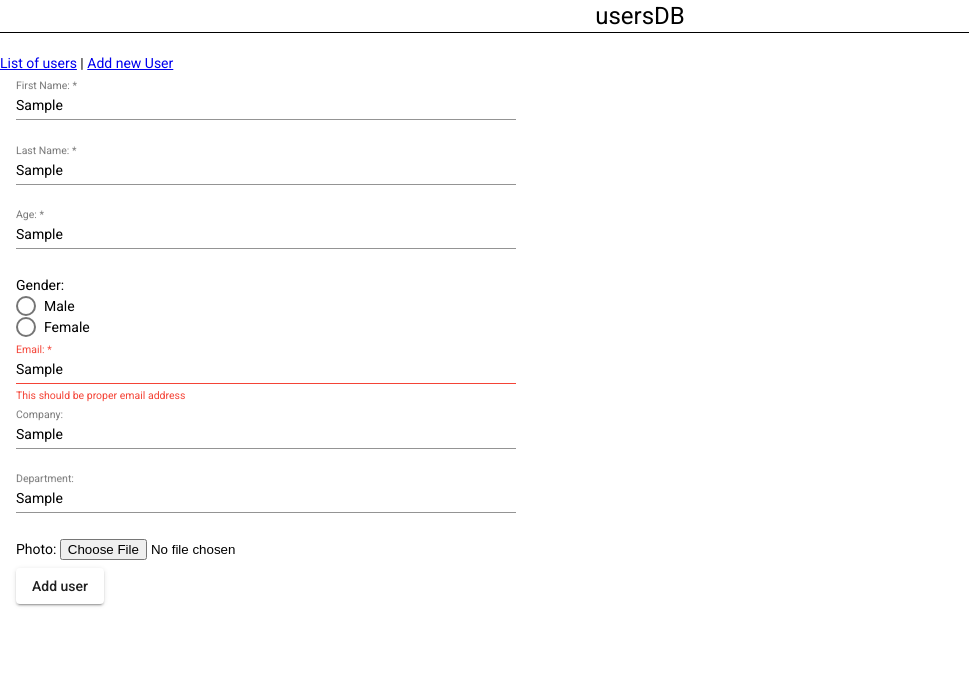
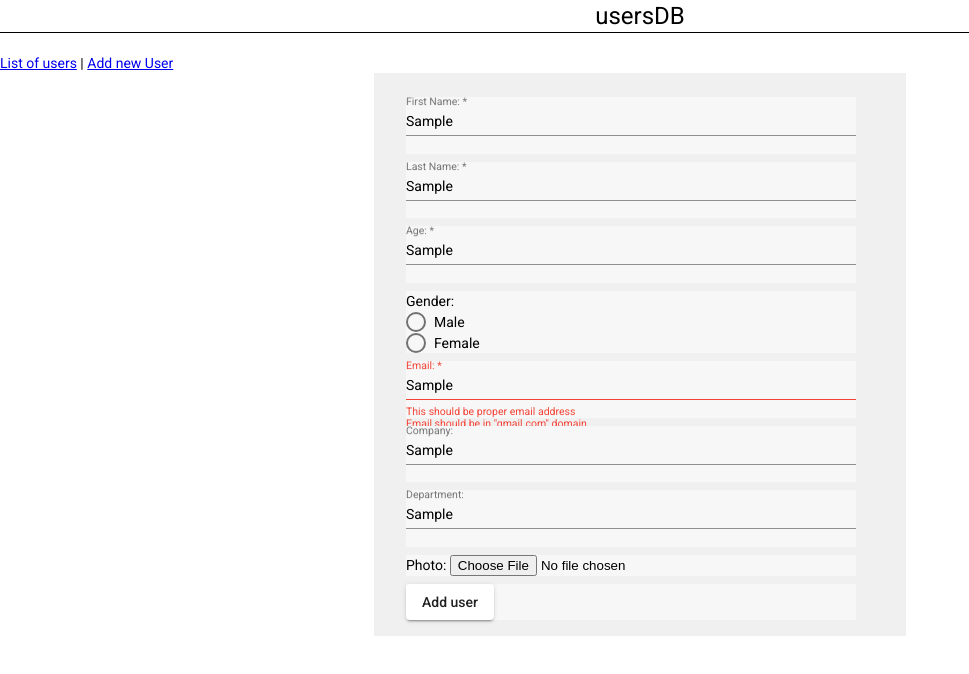
Before and after one commit to Pavel-chemist/usersDB, an Angular app: page /add-user-form in a window 1280 px wide. Both pictures are taken after typing "Sample", "Sample", "Sample", "Sample", "Sample", "Sample" into the empty fields and a click on the button "Add user". Shown: the top 674 px of the page, without its empty margins (0-969 px from the left). Built offline with nearby package versions, Linux system fonts and the light colour scheme.

Commit message:
validators and redirection

```diff
--- a/src/app/Modules/shared/components/card/card.component.html
+++ b/src/app/Modules/shared/components/card/card.component.html
@@ -7,5 +7,6 @@
         <p class="shared-card-description-field"><em>Age:</em> {{userData.age}}</p>
         <p class="shared-card-description-field"><em>Company:</em> {{userData.company}}</p>
         <p class="shared-card-description-field"><em>Department:</em> {{userData.department}}</p>
+        <p class="shared-card-description-field"><em>email:</em> {{userData.email}}</p>
     </div>
 </mat-card>
--- a/src/app/Modules/user/services/user-data-provider.service.ts
+++ b/src/app/Modules/user/services/user-data-provider.service.ts
@@ -5,7 +5,7 @@ import { User } from '../../shared/Interfaces/user.interface';
 export class UserDataProviderService {
 
   private UsersArray: User[];
-  private SupplementaryUsersArray: User[];
+  private SupplementaryUsersArray: User[] = [];
 
 
   public getUserData()
@@ -165,8 +165,6 @@ export class UserDataProviderService {
       }
     }
 
-
-
     return this.UsersArray;
   }
 
@@ -181,4 +179,19 @@ export class UserDataProviderService {
     }
   }
 
+  public checkIfEmailIsUnique (emailAddress: string): boolean
+  {
+    let isUnique: boolean = true;
+    for( let i: number = 0; i < this.UsersArray.length; i++ )
+    {
+      if ( this.UsersArray[i].email === emailAddress )
+      {
+        isUnique = false;
+        break;
+      }
+    }
+
+    return isUnique;
+  }
+
 }
--- a/src/app/Modules/user/user.module.ts
+++ b/src/app/Modules/user/user.module.ts
@@ -5,6 +5,7 @@ import { UsersGridComponent } from './components/users-grid/users-grid.component
 import { GridControlsComponent } from './components/grid-controls/grid-controls.component';
 import { SharedModule } from '../shared/shared.module';
 import { UserDataProviderService } from './services/user-data-provider.service';
+import { MatButtonModule } from '@angular/material/button';
 
 @NgModule({
     declarations: [
@@ -14,7 +15,8 @@ import { UserDataProviderService } from './services/user-data-provider.service';
     ],
     imports: [
         CommonModule,
-        SharedModule
+        SharedModule,
+        MatButtonModule
     ],
     exports: [
         HeaderComponent,
--- a/src/app/app.module.ts
+++ b/src/app/app.module.ts
@@ -4,6 +4,7 @@ import { ReactiveFormsModule } from '@angular/forms';
 import { MatInputModule } from '@angular/material/input';
 import { MatRadioModule } from '@angular/material/radio';
 import { MatButtonModule } from '@angular/material/button';
+import { MatSnackBarModule} from '@angular/material/snack-bar';
 
 import { AppRoutingModule } from './app-routing.module';
 import { AppComponent } from './app.component';
@@ -30,6 +31,7 @@ import { AddUserFormComponent } from './route-components/add-user-form/add-user-
     MatInputModule,
     MatRadioModule,
     MatButtonModule,
+    MatSnackBarModule,
 //  internal feature modules:
     UserModule,
     SharedModule
--- a/src/app/route-components/add-user-form/add-user-form.component.css
+++ b/src/app/route-components/add-user-form/add-user-form.component.css
@@ -1,6 +1,15 @@
+.user-form-container
+{
+    width: 500px;
+    margin: auto;
+    background-color: #f0f0f0;
+    padding: 16px;
+}
+
 .user-form-text-field
 {
     display: block;
-    width: 500px;
+    width: 90%;
     margin: 8px 16px 0px 16px;
+    background-color: #f7f7f7;
 }
--- a/src/app/route-components/add-user-form/add-user-form.component.html
+++ b/src/app/route-components/add-user-form/add-user-form.component.html
@@ -1,4 +1,4 @@
-<form [formGroup]="AddUser" (ngSubmit)="onSubmit()">
+<div [formGroup]="AddUser" class="user-form-container">
     <div formGroupName="name">
         <mat-form-field class="user-form-text-field">
             <mat-label>First Name: </mat-label>
@@ -36,7 +36,8 @@
         <input matInput type="text" formControlName="email">
         <mat-error *ngIf="AddUser.controls.email.hasError('required')">This is required field</mat-error>
         <mat-error *ngIf="AddUser.controls.email.hasError('email')">This should be proper email address</mat-error>
-
+        <mat-error *ngIf="AddUser.controls.email.hasError('gmailError')">Email should be in "gmail.com" domain</mat-error>
+        <mat-error *ngIf="AddUser.controls.email.hasError('uniqueMailError')">Email should be unique</mat-error>
     </mat-form-field>
 
     <mat-form-field class="user-form-text-field">
@@ -55,7 +56,7 @@
     </div>
 
     <div class="user-form-text-field">
-        <button mat-raised-button type="submit">Add user</button>
+        <button mat-raised-button type="submit" (click)="onSubmit()">Add user</button>
     </div>
 
-</form>
+</div>
--- a/src/app/route-components/add-user-form/add-user-form.component.ts
+++ b/src/app/route-components/add-user-form/add-user-form.component.ts
@@ -1,7 +1,8 @@
 import { Component, OnInit } from '@angular/core';
-import { AbstractControl, FormControl, FormGroup, ValidatorFn, Validators } from '@angular/forms';
+import { AbstractControl, FormControl, FormGroup, ValidationErrors, ValidatorFn, Validators } from '@angular/forms';
 import { User } from 'src/app/Modules/shared/Interfaces/user.interface';
 import { UserDataProviderService } from 'src/app/Modules/user/services/user-data-provider.service';
+import { MatSnackBar } from '@angular/material/snack-bar';
 
 @Component({
     selector: 'app-add-user-form',
@@ -12,9 +13,9 @@ export class AddUserFormComponent implements OnInit {
 
     public newUser: User;
 
-    constructor(service: UserDataProviderService)
+    constructor(private service: UserDataProviderService, private _snackBar: MatSnackBar)
     {
-      service.addNewUser(this.newUser);
+      // service.addNewUser(this.newUser);
     }
 
     ngOnInit(): void
@@ -34,7 +35,12 @@ export class AddUserFormComponent implements OnInit {
             company: new FormControl(''),
             department: new FormControl(''),
             photoUrl: new FormControl(''),
-            email: new FormControl('', [ Validators.required, Validators.email ] )
+            email: new FormControl( '',
+                                    [ Validators.required,
+                                      Validators.email,
+                                      this.validateGmail,
+                                      // this.validateUniqueEmail
+                                    ] )
         });
 
     public onSubmit()
@@ -52,34 +58,68 @@ export class AddUserFormComponent implements OnInit {
             isMale: this.AddUser.value.isMale,
             company: this.AddUser.value.company ? this.AddUser.value.company : 'none',
             department: this.AddUser.value.department ? this.AddUser.value.department : 'none',
-            photoUrl: this.AddUser.value.photoUrl ? this.AddUser.value.photoUrl : 'assets/placeholder.jpg',
+            photoUrl: this.AddUser.value.photoUrl ? this.AddUser.value.photoUrl : 'assets/user-photos/default.png',
             email: this.AddUser.value.email
         }
 
       console.log(this.newUser);
-      console.log(this.AddUser);
+      this.service.addNewUser(this.newUser);
+      //
+      //show snack-bar
+      // openSnackBar("qwer");
+      this._snackBar.open("User is added to the list", "Dismiss", { duration: 5000, horizontalPosition: 'right', verticalPosition: 'top' });
+      //
+      // wait 3 seconds
+      setTimeout( () => {
+        //
+        // redirect to the list of users
+        console.log(`${this.newUser.name.first} ${this.newUser.name.last} was added to list.`);
+        location.assign("/user-list");
+      }, 3000);
+
+
+
       }
       else
       {
         console.log("The form is invalid, please fill required fields.");
-        console.log(this.AddUser);
       }
-    }
 
-    get email()
-    {
-      return this.AddUser;
-    }
-
-    //
-    private validateGmail ( emailInputString: string ): ValidatorFn
-    {
-      return (control: AbstractControl): {[key: string]: any} | null =>
-      {
-        const gmail =  emailInputString.slice(-10);
-        return gmail === "@gmail.com" ? {forbiddenName: {value: control.value}} : null;
-      }
+      console.log(this.AddUser.controls.email.errors);
     }
 
 
+    //
+    private validateGmail (control: AbstractControl): ValidationErrors | null
+    {
+        let endOfLine: string = control.value.slice(-10);
+        let error: boolean = !(endOfLine === '@gmail.com');
+        // console.log(`validating mail domin: ${endOfLine}, error status: ${error}`);
+
+        if ( error )
+        {
+          return { gmailError: error };//returns only if true
+        }
+        else
+        {
+          return null;
+        }
+    }
+  /*
+    private validateUniqueEmail (control: AbstractControl): Promise<ValidationErrors | null> | Observable<ValidationErrors | null>
+    {
+        let emailAddress: string = control.value;
+
+        let error: boolean = this.service.checkIfEmailIsUnique(emailAddress);
+
+        if ( error )
+        {
+          return { uniqueMailError: error };//returns only if true
+        }
+        else
+        {
+          return null;
+        }
+    }
+*/
 }
```
Also changed, not shown: src/assets/user-photos/default.png (added).
